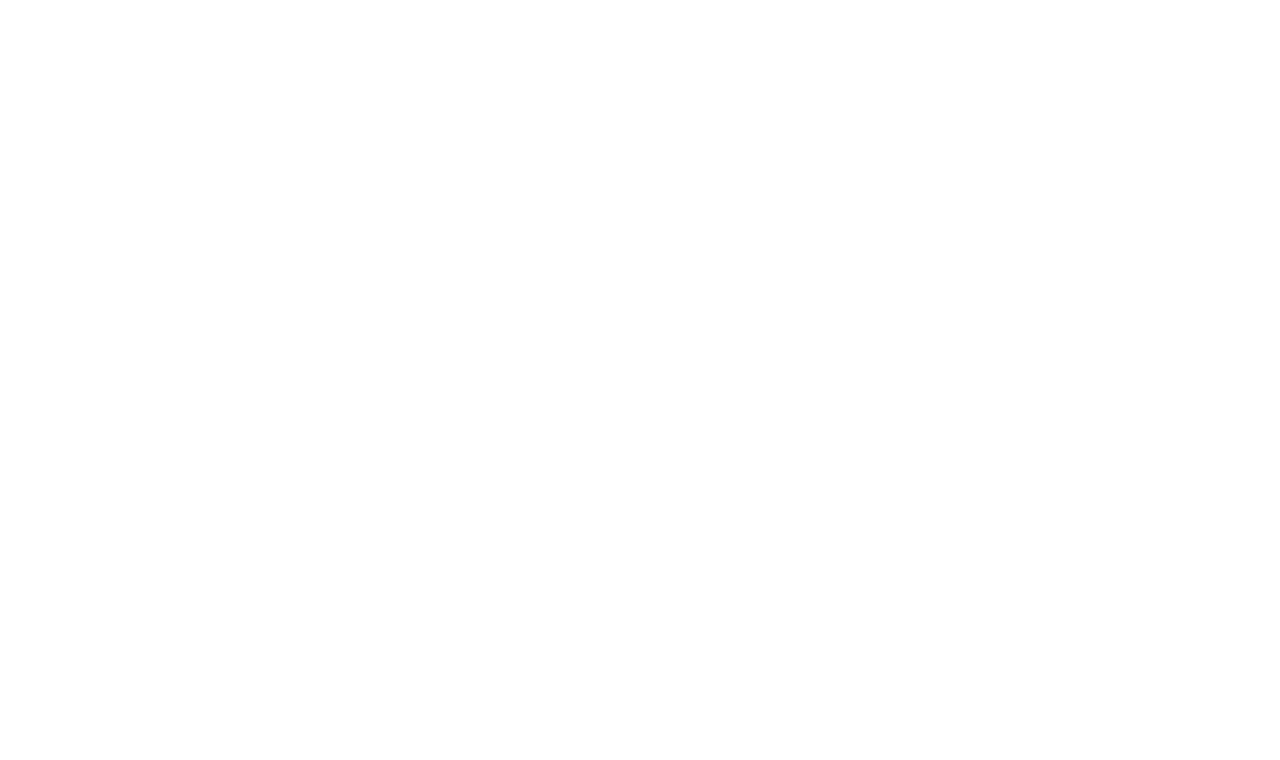
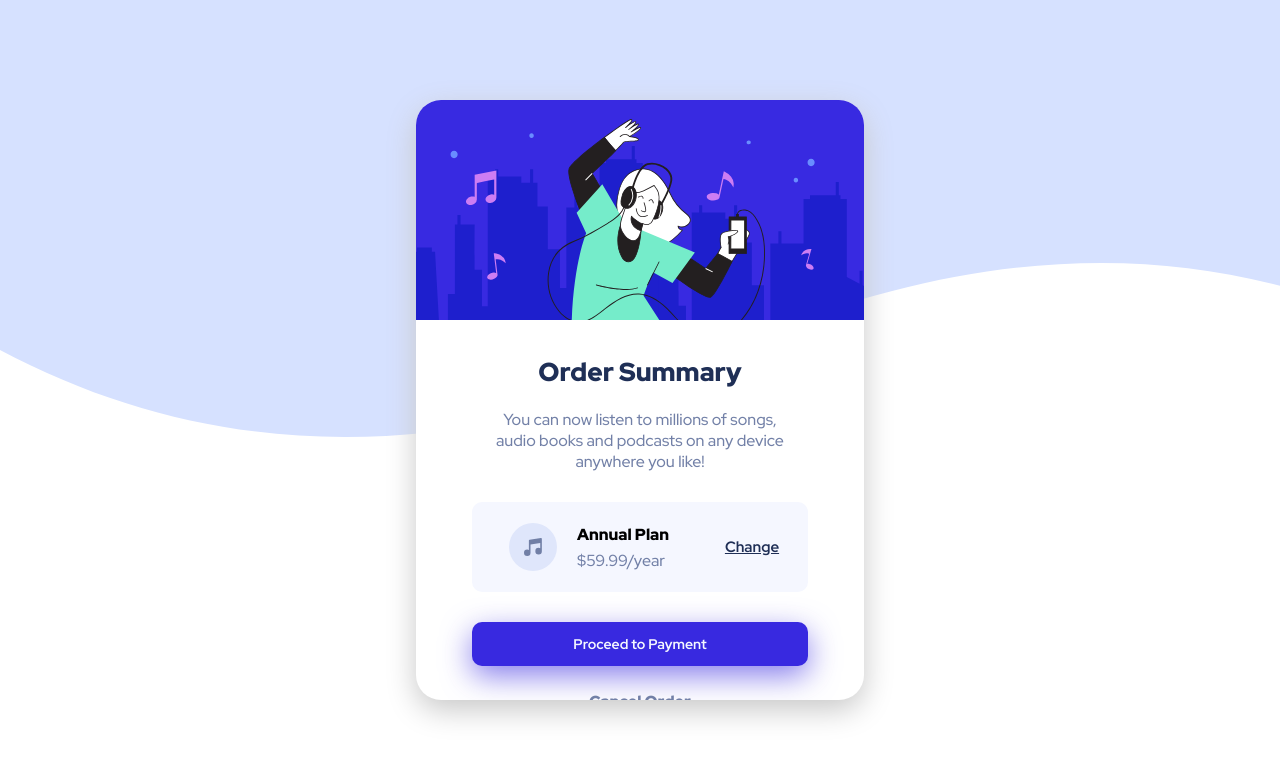
Before and after one commit to mohammedelgammal/order-summary-component, a plain HTML site: page index.html in a window 1280 px wide. Drawn offline with Linux system fonts and the light colour scheme.

Commit message:
complete design

```diff
--- a/index.html
+++ b/index.html
@@ -8,6 +8,30 @@
     <link rel="stylesheet" href="./style.css" />
 </head>
 <body>
-
+    <div class="container">
+        <div class="card">
+            <img src="./img/illustration-hero.svg" alt="illustration-hero">
+            <div class="order-summary">
+                <h2>Order Summary</h2>
+                <p>You can now listen to millions of songs, <br/> audio books and podcasts on any device <br/> anywhere you like!</p>
+            </div>
+            <div class="plans">
+                <div class="plan">
+                    <img src="./img/icon-music.svg" alt="icon-music">
+                    <div class="annual">
+                        <h3>Annual Plan</h3>
+                        <p>$59.99/year</p>
+                    </div>
+                </div>
+                <div class="change-plan">
+                    <button>Change</button>
+                </div>
+            </div>
+            <div class="action">
+                <button class="proceed">Proceed to Payment</button>
+                <button class="cancel">Cancel Order</button>
+            </div>
+        </div>
+    </div>
 </body>
 </html>
--- a/style.css
+++ b/style.css
@@ -0,0 +1,150 @@
+@import url('https://fonts.googleapis.com/css2?family=Red+Hat+Display:ital,wght@0,300;0,500;0,600;0,700;0,900;1,300;1,400;1,500;1,600;1,900&display=swap');
+
+* {
+    padding: 0;
+    margin: 0;
+    box-sizing: border-box;
+    font-family: 'Red Hat Display', sans-serif;
+    transition: all ease 0.2s;
+}
+
+body {
+    height: 100vh;
+    user-select: none;
+}
+
+.container {
+    width: 100%;
+    height: 100%;
+    display: flex;
+    justify-content: center;
+    align-items: center;
+    background: url('./img/pattern-background-desktop.svg');
+    background-repeat: no-repeat;
+}
+
+.card {
+    width: 35vw;
+    height: 75vh;
+    background-color: white;
+    overflow: hidden;
+    border-radius: 25px;
+    box-shadow: 0px 10px 30px rgb(200, 200, 200);
+}
+
+.card img {
+    margin-bottom: 10px;
+}
+
+.card .order-summary h2 {
+    color: hsl(223, 47%, 23%);
+    font-weight: 900;
+    text-align: center;
+    font-size: 26px;
+    margin: 20px 0px;
+}
+
+.card .order-summary p {
+    font-weight: 500;
+    color: hsl(224, 23%, 55%);
+    text-align: center;
+}
+
+.plans {
+    width: 75%;
+    height: 15%;
+    margin: 30px auto;
+    display: flex;
+    background-color: hsl(225, 100%, 98%);
+    border-radius: 10px;
+}
+
+.plan {
+    display: flex;
+    justify-content: center;
+    align-items: center;
+    flex: 2;
+}
+
+.plan img {
+    display: block;
+    margin: 10px;
+}
+
+.annual {
+    text-align: left;
+    margin-left: 10px;
+}
+
+.annual h3 {
+    font-size: 16px;
+    font-weight: 900;
+    margin-bottom: 5px;
+}
+
+.annual p {
+    color: hsl(224, 23%, 55%);
+}
+
+.change-plan {
+    flex: 1;
+    display: flex;
+    justify-content: center;
+    align-items: center;
+}
+
+.change-plan button {
+    background: none;
+    border: none;
+    color: hsl(223, 47%, 23%);
+    font-weight: 500;
+    font-size: 15px;
+    font-weight: 700;
+    cursor: pointer;
+    text-decoration: underline;
+}
+
+.change-plan button:hover {
+    color: hsl(245, 75%, 52%);
+    text-decoration: none;
+}
+
+.action {
+    display: flex;
+    flex-direction: column;
+    width: 75%;
+    height: 15%;
+    margin: 30px auto;
+}
+
+.action .proceed {
+    height: 50px;
+    border-radius: 10px;
+    background-color: hsl(245, 75%, 52%);
+    border: none;
+    font-weight: 700;
+    color: hsl(225, 100%, 98%);
+    cursor: pointer;
+    margin-bottom: 5px;
+    font-size: 14px;
+    box-shadow: 0px 10px 30px hsla(245, 75%, 52%, 0.6);
+}
+
+.action .proceed:hover {
+    background-color: hsl(245, 100%, 70%);
+}
+
+.action .cancel {
+    background: none;
+    border: none;
+    color: hsl(224, 23%, 55%);
+    font-weight: 500;
+    font-size: 16px;
+    cursor: pointer;
+    margin-top: 20px;
+    font-weight: 900;
+}
+
+.action .cancel:hover {
+    color: hsl(223, 47%, 23%);
+}
```
